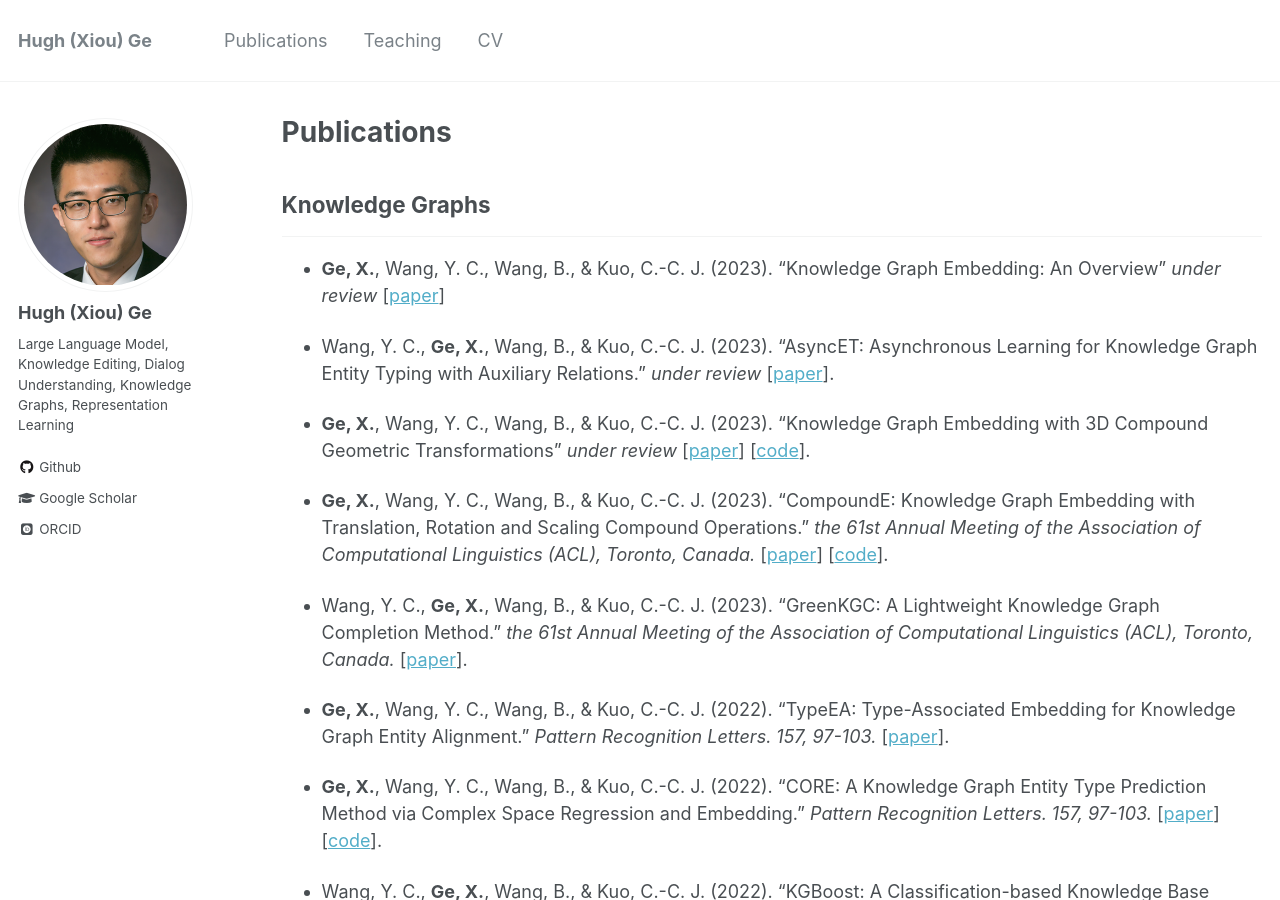
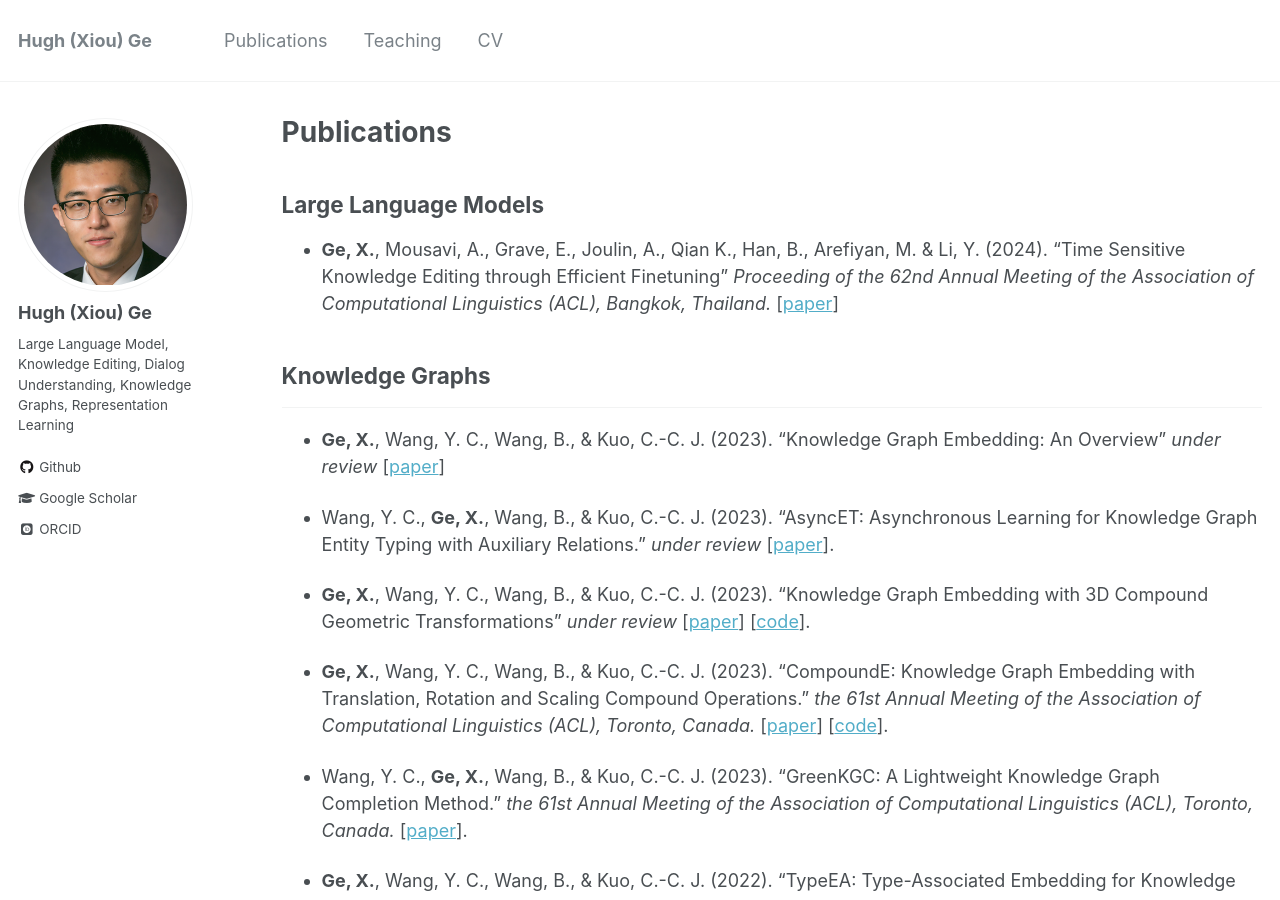
Before and after one commit to hughxiouge/hughxiouge.github.io, a Jekyll site: the page built from _pages/publications.md, in a window 1280 px wide and 900 px high. Built offline with Jekyll 4.4.1, drawn with Linux system fonts in a browser that asks for light colours; some web fonts are replaced.

Commit message:
add llm paper

```diff
--- a/_pages/publications.md
+++ b/_pages/publications.md
@@ -4,6 +4,10 @@ title: "Publications"
 permalink: /publications/
 author_profile: true
 ---
+
+## Large Language Models
+
+* **Ge, X.**, Mousavi, A., Grave, E., Joulin, A., Qian K., Han, B., Arefiyan, M. & Li, Y. (2024). "Time Sensitive Knowledge Editing through Efficient Finetuning" <i> Proceeding of the 62nd Annual Meeting of the Association of Computational Linguistics (ACL), Bangkok, Thailand. </i> [<a href="https://machinelearning.apple.com/research/time-sensitive-finetuning">paper</a>]
 
 ## Knowledge Graphs
 ___
```
